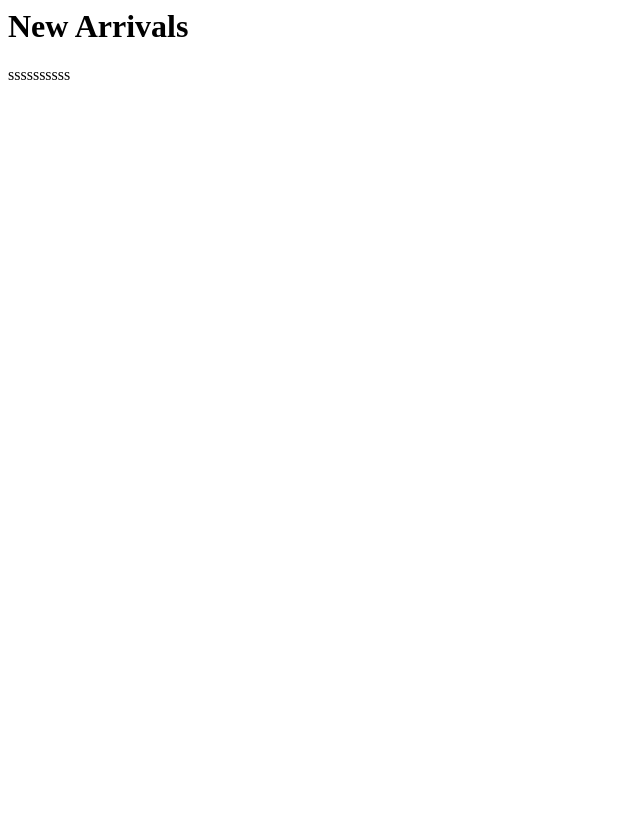
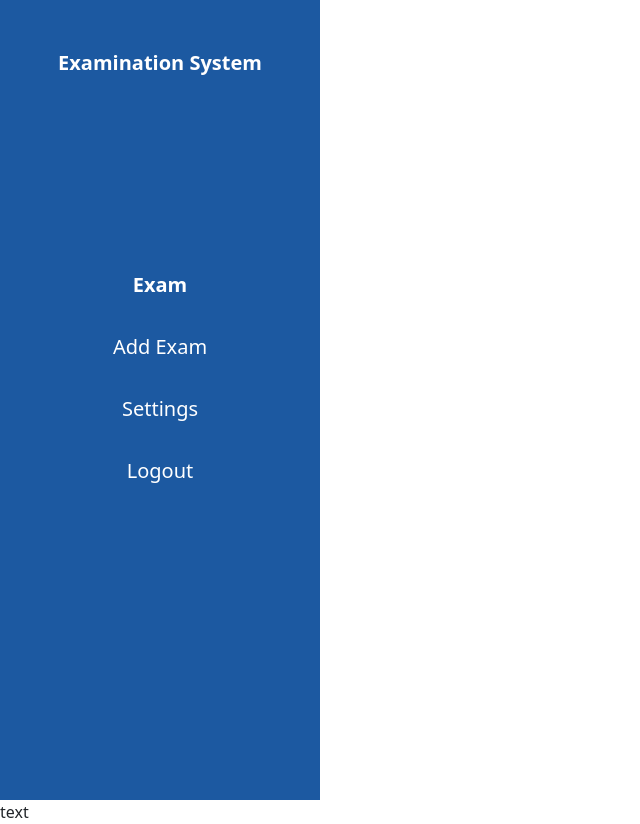
Before and after one commit to Abdalrhman-Gad/Examination_System_UI, a plain HTML site: page index.html in a window 1280 px wide. Shown: the whole page, without its empty margins (0-640 px from the left). Before the commit the page ends 800 px from the top, so only its background shows below. Drawn offline with Linux system fonts and the light colour scheme.

Commit message:
side bar added

```diff
--- a/assets/scripts/app.js
+++ b/assets/scripts/app.js
@@ -2,10 +2,11 @@ import { renderHome } from "./pages/home.js";
 import { renderAboutus } from "./pages/abouts.js";
 import { renderServices } from "./pages/services.js";
 import { renderLogin } from "./pages/login.js";
-import{renderAddExam} from './pages/addexam.js'
+import { renderAddExam } from "./pages/addexam.js";
 import { renderExams } from "./pages/exams.js";
 import { renderForgetPassword } from "./pages/forgetPassword.js";
-const appContent=document.getElementById('main-content');
+import { renderSidebar } from "./components/sidebar.js";
+const appContent = document.getElementById("main-content");
 const routes = {
   "#/": renderHome,
   "#/service": renderServices,
@@ -42,9 +43,10 @@ document.addEventListener("click", (e) => {
 });
 
 document.addEventListener("DOMContentLoaded", () => {
-//   renderHeader();
+  //   renderHeader();
+  renderSidebar();
   loadRoute(window.location.hash);
-//   renderFooter();
+  //   renderFooter();
 });
 
 window.addEventListener("hashchange", () => {
--- a/assets/scripts/components/sidebar.js
+++ b/assets/scripts/components/sidebar.js
@@ -1,5 +1,9 @@
-export function renderSidebar(mainContent) {
-  mainContent = `
+import { loadCSS } from "../utils/cssloader.js";
+
+export function renderSidebar() {
+  loadCSS("./assets/styles/sidebar.css");
+  const sidebar = document.getElementById("sidebar");
+  sidebar.innerHTML = `
   <div class="sidebar-container w-25 vh-100">
         <div class="text-white fw-bold fs-5 pt-5  text-center">Examination System</div>
         <div class="d-flex sidebar d-flex flex-column justify-content-center
--- a/assets/scripts/pages/home.js
+++ b/assets/scripts/pages/home.js
@@ -1,15 +1 @@
-
-
-export function renderHome(mainContent) {
-
-  mainContent.innerHTML += `
- <div class="arrival-container">
- <h1 class="title">
-  New Arrivals
- </h1>
- <div class="products" id="products">
-  ssssssssss
-  </div>
-  </div>
-`;
-}
+export function renderHome(mainContent) {}
--- a/index.html
+++ b/index.html
@@ -3,24 +3,28 @@
 <head>
     <meta charset="UTF-8">
     <meta name="viewport" content="width=device-width, initial-scale=1.0">
+    <link rel="stylesheet" href="./vendor/bootstrap-5.3.3-dist/css/bootstrap.css">
 
     <title>HOME</title>
 </head>
 
 <body>
+    <!-- Sidebar Section -->
+    <div id="sidebar"></div>
+
+    <!-- Header Section -->
+    <header id="header">text</header>
 
 
-<!-- Header Section -->
-<header id="header"></header>
 
-<!-- Main Content -->
-<main id="main-content">
+    <!-- Main Content -->
+    <main id="main-content">
+        text
+    </main>
 
-</main>
+    <!-- Footer Section -->
+    <footer id="footer"></footer>
 
-<!-- Footer Section -->
-<footer id="footer"></footer>
-<!-- header -->
 
     <script type="module" src="./assets/scripts/app.js"></script>
     <script src="./vendor/bootstrap-5.3.3-dist/js/bootstrap.js"></script>
```
Also changed, not shown: test.html (deleted, +0 -20 lines).
